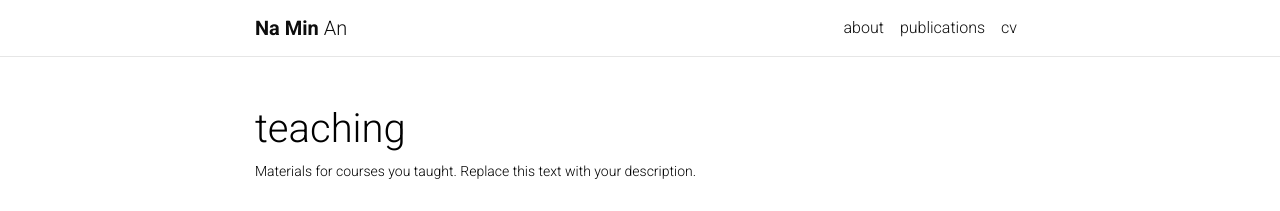
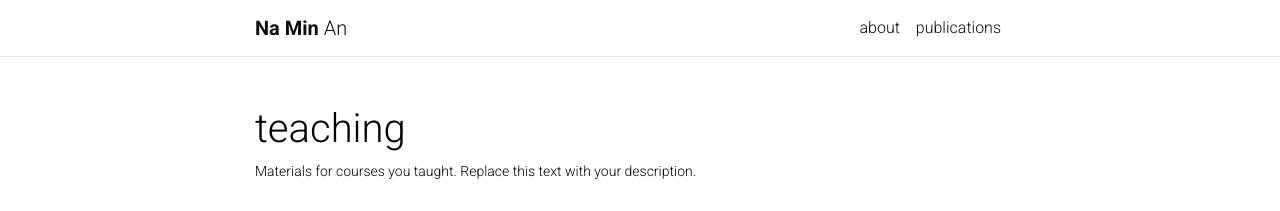
Before and after one commit to namin-an/namin-an.github.io, a Jekyll site: the page built from _pages/teaching.md, in a window 1280 px wide. Shown: the top 211 px of the page. Built offline with Jekyll 4.4.1, drawn with Linux system fonts in a browser that asks for light colours; comment, search, counter and statistics services are not loaded; a style sheet for code colours, icons or effects is not loaded.

Commit message:
UPDATE: cv and img

```diff
--- a/_pages/cv.md
+++ b/_pages/cv.md
@@ -1,7 +1,5 @@
 ---
 layout: cv
-permalink: /cv/
-title: cv
 nav: true
 nav_order: 4
 cv_pdf: CV_NaMinAn.pdf
```
Also changed, not shown: _pages/about.md (+1 -1 lines), 1 other file.
